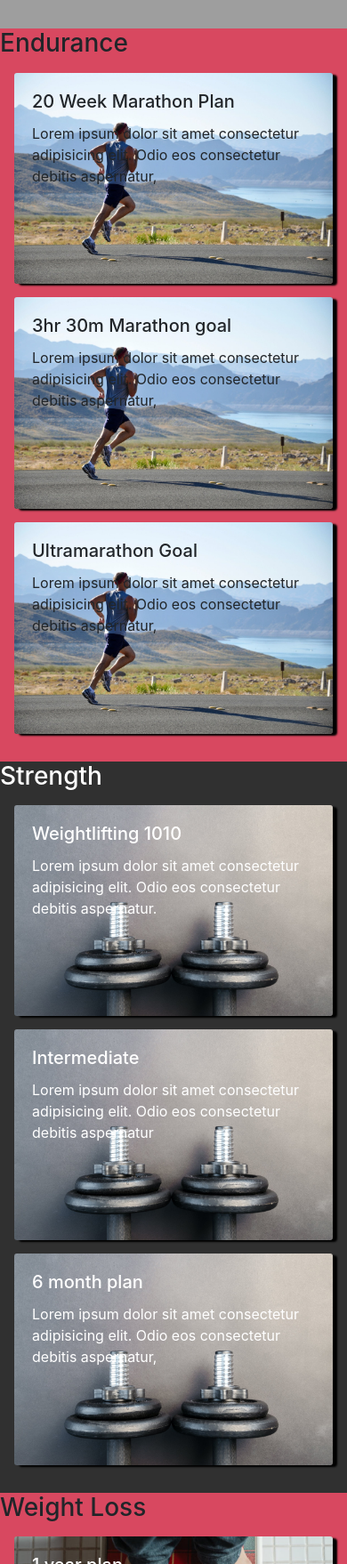
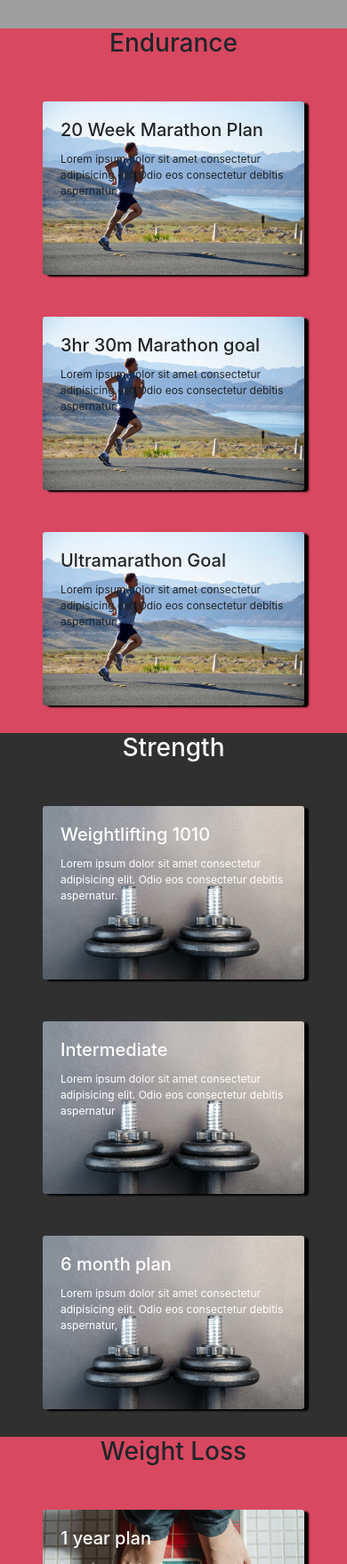
Before and after one commit to danielbarr3ra/IdeaBarrera, a website: page pages/plans.html in a window 390 px wide. Shown: the part 242-2000 px from the top of the page at 89% size. Drawn offline with nearby package versions, Linux system fonts and the light colour scheme; grey boxes are pictures that could not be loaded.

Commit message:
added more transitions

```diff
--- a/css/styles.css
+++ b/css/styles.css
@@ -42,7 +42,22 @@
 .card {
   border: none;
   box-shadow: 5px 2px 2px black;
+  /*adding more margin to avoid issues whtn transiton*/
+  margin: 2rem;
 }
+
+.flex-column h2{
+  text-align: center;
+}
+
+.col-lg-4 h2{
+  text-align: center;
+}
+
+.col-12 h3{
+  text-align: center;
+}
+
 .mapCard {
   background: white;
   margin-top: 2rem;
@@ -60,7 +75,33 @@ nav ul li:hover {
 }
 
 .card:hover {
-  transform: scale(1.03);
+  transform: scale(1.05);
+  background-color: #4d0b16;
+}
+.card{
+  transition-timing-function: linear;
+  transition: background-color 2s, scale 2s;
+}
+
+.coachCard:hover {
+  transform: scale(1.05);
+  background-color: #663a41 !important;
+}
+.coachCard{
+  transition-timing-function: linear;
+  transition: background-color 2s, scale 2s;
+}
+
+/*media query to decrease font size inside a card when it is too small*/
+
+
+@media (max-width:991.98px){
+  .eventText{
+    font-size: 0.75rem;
+  }
+  .eventTitle{
+    font-size: 1.25rem;
+  }
 }
 
 /* footer*/
--- a/pages/plans.html
+++ b/pages/plans.html
@@ -1,5 +1,6 @@
 <!DOCTYPE html>
 <html lang="en">
+
 <head>
   <link rel="stylesheet" href="https://stackpath.bootstrapcdn.com/bootstrap/4.3.1/css/bootstrap.min.css"
     integrity="sha384-ggOyR0iXCbMQv3Xipma34MD+dH/1fQ784/j6cY/iJTQUOhcWr7x9JvoRxT2MZw1T" crossorigin="anonymous">
@@ -18,8 +19,9 @@
 <body>
   <nav class="navbar navbar-expand-md navbar-dark bg-dark">
     <div class="container-fluid">
-      <img class="img-responsive companyLogo" src="../img/logo.png"  alt="">
-      <button class="navbar-toggler" type="button" data-bs-toggle="collapse" data-bs-target="#navbarSupportedContent" aria-controls="navbarSupportedContent" aria-expanded="false" aria-label="Toggle navigation">
+      <img class="img-responsive companyLogo" src="../img/logo.png" alt="">
+      <button class="navbar-toggler" type="button" data-bs-toggle="collapse" data-bs-target="#navbarSupportedContent"
+        aria-controls="navbarSupportedContent" aria-expanded="false" aria-label="Toggle navigation">
         <span class="navbar-toggler-icon"></span>
       </button>
       <div class="collapse navbar-collapse" id="navbarSupportedContent">
@@ -31,7 +33,8 @@
           <li class="nav-item"><a class="nav-link active" aria-current="page" href="./trainers.html">Trainers</a></li>
           <li class="nav-item"><a class="nav-link active" aria-current="page" href="./events.html">Events</a></li>
           <li class="nav-item"><a class="nav-link active" aria-current="page" href="./aboutUs.html">About us</a></li>
-            <li class="nav-item"><a class="nav-link active" aria-current="page" href="./contactUs.html">Contact Us</a></li>
+          <li class="nav-item"><a class="nav-link active" aria-current="page" href="./contactUs.html">Contact Us</a>
+          </li>
           <li class="nav-item"><a class="nav-link active" aria-current="page" href="./locations.html">Locations</a></li>
         </ul>
       </div>
@@ -45,7 +48,7 @@
   <!--three big rows-->
   <div class="contianer-fluid">
     <div class="row">
-        <div class = "col-12 redBackground">
+      <div class="col-12 redBackground">
         <h3>Endurance</h3>
         <!--wrap it in card group-->
         <div class="card-deck m-3 justify-content-between">
@@ -53,8 +56,9 @@
           <div class="card bg-transparent text-black">
             <img class="card-img" src="../img/endurance2.jpeg" alt="Card image">
             <div class="card-img-overlay">
-                  <h5 class="card-title">20 Week Marathon Plan</h5>
-                  <p class="card-text">Lorem ipsum dolor sit amet consectetur adipisicing elit. Odio eos consectetur debitis aspernatur,</p>
+              <h5 class="card-title eventTitle">20 Week Marathon Plan</h5>
+              <p class="card-text eventText">Lorem ipsum dolor sit amet consectetur adipisicing elit. Odio eos
+                consectetur debitis aspernatur,</p>
 
             </div>
           </div>
@@ -62,8 +66,9 @@
           <div class="card bg-transparent text-black">
             <img class="card-img" src="../img/endurance2.jpeg" alt="Card image">
             <div class="card-img-overlay">
-                  <h5 class="card-title">3hr 30m Marathon goal</h5>
-                  <p class="card-text">Lorem ipsum dolor sit amet consectetur adipisicing elit. Odio eos consectetur debitis aspernatur,</p>
+              <h5 class="card-title eventTitle">3hr 30m Marathon goal</h5>
+              <p class="card-text eventText">Lorem ipsum dolor sit amet consectetur adipisicing elit. Odio eos
+                consectetur debitis aspernatur,</p>
 
             </div>
           </div>
@@ -71,8 +76,10 @@
           <div class="card bg-transparent text-black">
             <img class="card-img" src="../img/endurance2.jpeg" alt="Card image">
             <div class="card-img-overlay">
-                  <h5 class="card-title">Ultramarathon Goal</h5>
-                  <p class="card-text">Lorem ipsum dolor sit amet consectetur adipisicing elit. Odio eos consectetur debitis aspernatur,</p>
+              <h5 class="card-title eventTitle">Ultramarathon Goal</h5>
+              <p class="card-text eventText">Lorem ipsum dolor sit amet consectetur adipisicing elit. Odio eos
+                consectetur debitis
+                aspernatur,</p>
 
             </div>
           </div>
@@ -80,7 +87,7 @@
       </div>
     </div>
     <div class="row">
-        <div class = "col-12 blackBackground">
+      <div class="col-12 blackBackground">
         <h3 class="text-white">Strength</h3>
         <!--wrap it in card group-->
         <div class="card-deck m-3 justify-content-between">
@@ -88,8 +95,10 @@
           <div class="card bg-transparent text-white">
             <img class="card-img" src="../img/strength.jpeg" alt="Card image">
             <div class="card-img-overlay">
-                  <h5 class="card-title">Weightlifting 1010</h5>
-                  <p class="card-text">Lorem ipsum dolor sit amet consectetur adipisicing elit. Odio eos consectetur debitis aspernatur.</p>
+              <h5 class="card-title eventTitle">Weightlifting 1010</h5>
+              <p class="card-text eventText">Lorem ipsum dolor sit amet consectetur adipisicing elit. Odio eos
+                consectetur debitis
+                aspernatur.</p>
 
             </div>
           </div>
@@ -97,8 +106,10 @@
           <div class="card bg-transparent text-white">
             <img class="card-img" src="../img/strength.jpeg" alt="Card image">
             <div class="card-img-overlay">
-                  <h5 class="card-title">Intermediate</h5>
-                  <p class="card-text">Lorem ipsum dolor sit amet consectetur adipisicing elit. Odio eos consectetur debitis aspernatur</p>
+              <h5 class="card-title eventTitle">Intermediate</h5>
+              <p class="card-text eventText">Lorem ipsum dolor sit amet consectetur adipisicing elit. Odio eos
+                consectetur debitis
+                aspernatur</p>
 
             </div>
           </div>
@@ -106,8 +117,10 @@
           <div class="card bg-transparent text-white">
             <img class="card-img" src="../img/strength.jpeg" alt="Card image">
             <div class="card-img-overlay">
-                  <h5 class="card-title">6 month plan</h5>
-                  <p class="card-text">Lorem ipsum dolor sit amet consectetur adipisicing elit. Odio eos consectetur debitis aspernatur,</p>
+              <h5 class="card-title eventTitle">6 month plan</h5>
+              <p class="card-text eventText">Lorem ipsum dolor sit amet consectetur adipisicing elit. Odio eos
+                consectetur debitis
+                aspernatur,</p>
 
             </div>
           </div>
@@ -115,7 +128,7 @@
       </div>
     </div>
     <div class="row">
-          <div class = "col-12 redBackground">
+      <div class="col-12 redBackground">
         <h3>Weight Loss</h3>
         <!--wrap it in card group-->
         <div class="card-deck m-3 justify-content-between">
@@ -123,8 +136,8 @@
           <div class="card bg-transparent text-white">
             <img class="card-img" src="../img/weightloss.jpeg" alt="Card image">
             <div class="card-img-overlay">
-                      <h5 class="card-title">1 year plan</h5>
-                      <p class="card-text">lorem ipsum dolor sit amet consectetur adipisicing elit. um.</p>
+              <h5 class="card-title eventTitle">1 year plan</h5>
+              <p class="card-text eventText">lorem ipsum dolor sit amet consectetur adipisicing elit. um.</p>
 
             </div>
           </div>
@@ -132,8 +145,8 @@
           <div class="card bg-transparent text-white">
             <img class="card-img" src="../img/weightloss.jpeg" alt="Card image">
             <div class="card-img-overlay">
-                      <h5 class="card-title">Intermediate</h5>
-                      <p class="card-text">orem ipsum dolor sit amet consectetur adipisicing elit. Odio em.</p>
+              <h5 class="card-title eventTitle">Intermediate</h5>
+              <p class="card-text eventText">orem ipsum dolor sit amet consectetur adipisicing elit. Odio em.</p>
 
             </div>
           </div>
@@ -141,8 +154,9 @@
           <div class="card bg-transparent text-white">
             <img class="card-img" src="../img/weightloss.jpeg" alt="Card image">
             <div class="card-img-overlay">
-                      <h5 class="card-title">Nutritialn guide</h5>
-                      <p class="card-text">orem ipsum dolor sit amet consectetur adipisicing elit. Odio eos consectetur </p>
+              <h5 class="card-title eventTitle">Nutritialn guide</h5>
+              <p class="card-text eventText">orem ipsum dolor sit amet consectetur adipisicing elit. Odio eos
+                consectetur </p>
 
             </div>
           </div>
@@ -153,11 +167,11 @@
   <!--lest add a footer-->
   <footer class="container-fluid bg-dark text-white p-2">
     <div class="row text-center">
-        <div class = "col-md-4">
+      <div class="col-md-4">
         <i class="fas fa-mobile-alt fa-2x"></i>
         <p>+1 52 123 4566</p>
       </div>
-        <div class = "col-md-4">
+      <div class="col-md-4">
         <i class="fas fa-map-signs fa-2x"></i>
         <p>2752 8th Avenue, Cross Road Section
           New York, New York 76322</p>
@@ -170,6 +184,9 @@
       </div>
     </div>
   </footer>
-  <script src="https://cdn.jsdelivr.net/npm/bootstrap@5.1.3/dist/js/bootstrap.bundle.min.js" integrity="sha384-ka7Sk0Gln4gmtz2MlQnikT1wXgYsOg+OMhuP+IlRH9sENBO0LRn5q+8nbTov4+1p" crossorigin="anonymous"></script>
+  <script src="https://cdn.jsdelivr.net/npm/bootstrap@5.1.3/dist/js/bootstrap.bundle.min.js"
+    integrity="sha384-ka7Sk0Gln4gmtz2MlQnikT1wXgYsOg+OMhuP+IlRH9sENBO0LRn5q+8nbTov4+1p"
+    crossorigin="anonymous"></script>
 </body>
+
 </html>
```
Also changed, not shown: pages/trainers.html (+18 -11 lines). Lines whose indentation alone changed are shown as unchanged.
